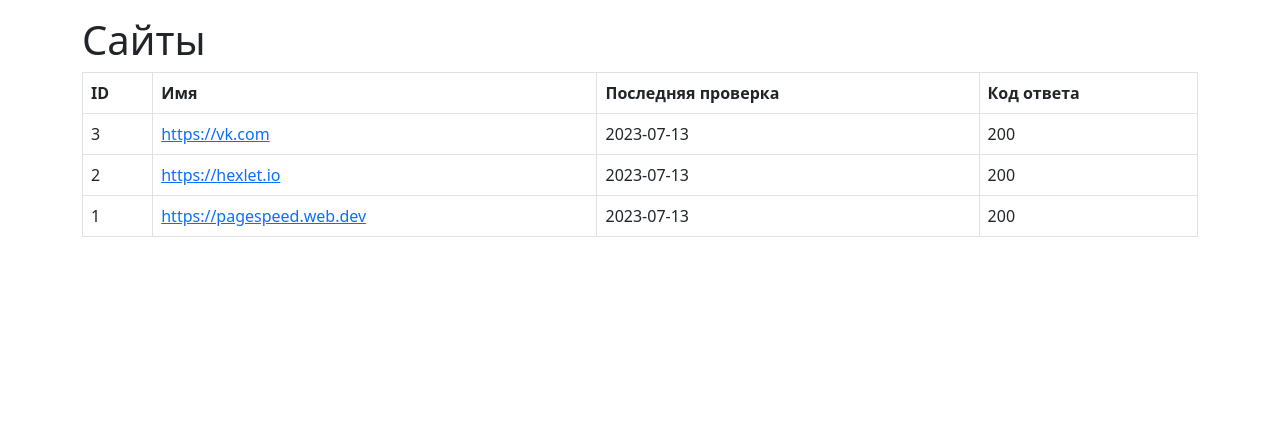
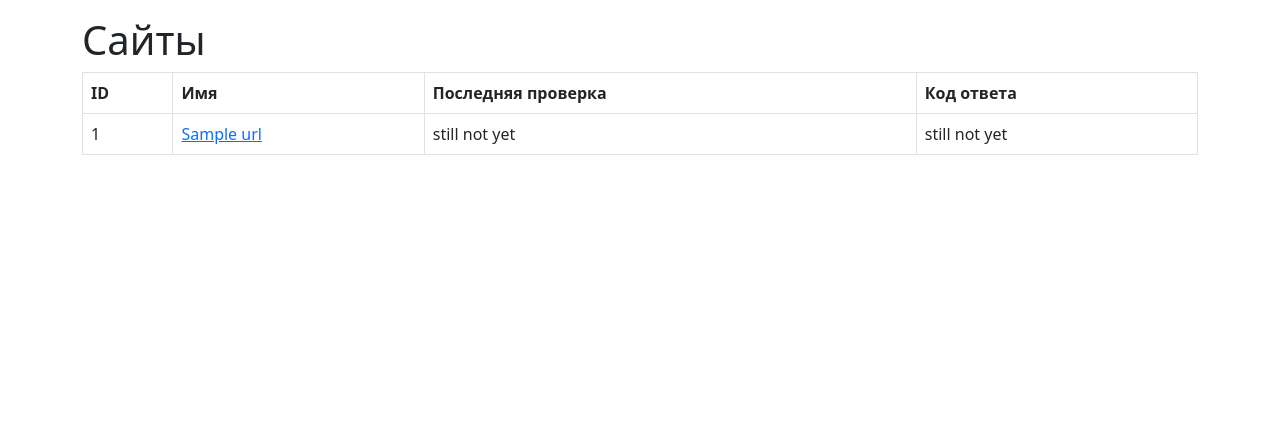
Before and after one commit to Homedog1983/python-project-83, a Flask app: page /urls/ in a window 1280 px wide. Shown: the part 56-492 px from the top of the page. Run offline with Flask 3, Linux system fonts and the light colour scheme; a database or web service that is not in the repository returns one stand-in record (values such as "Sample title"); some libraries are stand-ins or nearby versions.

Commit message:
v 0.3.3 Add urls [GET] for index of urls

```diff
--- a/page_analyzer/app.py
+++ b/page_analyzer/app.py
@@ -20,20 +20,15 @@ db.import_sql(DATABASE_URL, f'{os.path.dirname(__file__)}/database.sql')
 
 @app.route('/')
 def index():
-    return render_template(
-        'index.html',
-        sc=app.secret_key[:5],
-        db=DATABASE_URL[:5]
-    )
+    return render_template('index.html')
 
 
 @app.route('/urls/', methods=['GET', 'POST'])
 def urls():
 
     if request.method == 'GET':
-        # new table with parent table 'urls' ?
-        # new collect-function with joined columns ?
-        return render_template('urls/index.html')
+        table_raws = db.collect_all_raws_desc(DATABASE_URL)
+        return render_template('urls/index.html', table_raws=table_raws)
 
     if request.method == 'POST':
         url = request.form.to_dict()['url']
--- a/page_analyzer/db.py
+++ b/page_analyzer/db.py
@@ -10,8 +10,6 @@ def make_connection(DB_URL: str):
         return connection
     except psycopg2.Error:
         print('Can`t establish connection to database')
-
-# Make decorator to try..except psycopg2.Error with print(f'{func_name}')
 
 
 def import_sql(DB_URL: str, sql_path: str):
@@ -39,3 +37,13 @@ def collect_raw_filtered_by(DB_URL: str, data: str, column='name'):
         table_raw = cursor.fetchone()
     connection.close()
     return table_raw
+
+
+def collect_all_raws_desc(DB_URL: str):
+    connection = make_connection(DB_URL)
+    query_template = "SELECT * FROM urls ORDER BY created_at DESC;"
+    with connection.cursor(cursor_factory=DictCursor) as cursor:
+        cursor.execute(query_template)
+        table_raws = cursor.fetchall()
+    connection.close()
+    return table_raws
--- a/page_analyzer/templates/index.html
+++ b/page_analyzer/templates/index.html
@@ -6,8 +6,6 @@
     {% include 'messages.html' %}
     <main class="flex-grow-1">
         <div class="container-lg mt-3">
-        <h3>{{sc}}</h3>
-        <h3>{{db}}</h3>
         <div class="row">
             <div class="col-12 col-md-10 col-lg-8 mx-auto border rounded-3 bg-light p-5">
             <h1 class="display-3 text-center">Анализатор страниц</h1>
--- a/page_analyzer/templates/urls/index.html
+++ b/page_analyzer/templates/urls/index.html
@@ -7,6 +7,7 @@
 
     <main class="flex-grow-1">
       <div class="container-lg mt-3">
+
         <h1>Сайты</h1>
 
         <div class="table-responsive">
@@ -20,52 +21,21 @@
             </tr>
             </thead>
             <tbody>
-              <tr>
-                <td>3</td>
-                <td>
-                    <a href="/urls/3">
-                    https://vk.com
-                    </a>
-                </td>
-                <td>2023-07-13</td>
-                <td>200</td>
-
-              </tr>
-
+              {% for raw in table_raws %}
                 <tr>
-                <td>2</td>
-                <td>
-                    <a href="/urls/2">
-                    https://hexlet.io
-                    </a>
-                </td>
-
-                <td>2023-07-13</td>
-
-
-                <td>200</td>
-
+                  <td>{{raw['id']}}</td>
+                  <td>
+                      <a href="{{ url_for('url', id=raw['id']) }}">
+                      {{raw['name']}}
+                      </a>
+                  </td>
+                  <td>still not yet</td>
+                  <td>still not yet</td>
                 </tr>
-
-                <tr>
-                <td>1</td>
-                <td>
-                    <a href="/urls/1">
-                    https://pagespeed.web.dev
-                    </a>
-                </td>
-
-                <td>2023-07-13</td>
-
-
-                <td>200</td>
-
-                </tr>
-
+              {% endfor %}
             </tbody>
           </table>
         </div>
-
       </div>
     </main>
     {% include 'footer.html' %}
--- a/pyproject.toml
+++ b/pyproject.toml
@@ -1,6 +1,6 @@
 [tool.poetry]
 name = "hexlet-code"
-version = "0.3.2"
+version = "0.3.3"
 description = "Educational project #3 on Hexlet platform (spec: Python developer)"
 authors = ["Evgeny Sokolov <sokolovsolod@gmail.com>"]
 readme = "README.md"
```
